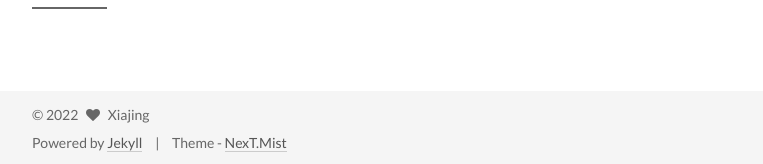
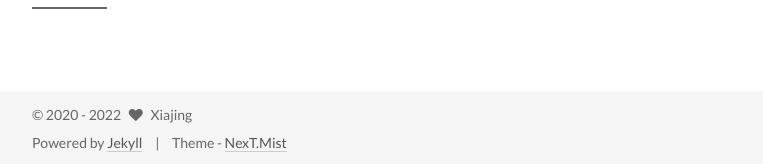
Before and after one commit to xiajing10/xiajing10.github.io, a Jekyll site: the page built from index.html, in a window 1280 px wide. Shown: the part 4749-4913 px from the top of the page, without its empty margins (258-1021 px from the left). Built offline with Jekyll 4.4.1, drawn with Linux system fonts in a browser that asks for light colours; the list of posts is cut into pages by our own code; comment, search, counter and statistics services are not loaded.

```diff
--- a/_config.yml
+++ b/_config.yml
@@ -87,7 +87,7 @@ keywords: ""
 rss:
 
 # Specify the date when the site was setup
-#since: 2017
+since: 2020
 
 # icon between year and author @Footer
 authoricon: heart
@@ -303,7 +303,7 @@ sidebar:
 scroll_to_more: true
 
 # Automatically saving scroll position on each post/page in cookies.
-save_scroll: enable
+save_scroll: false
 
 # Automatically excerpt description in homepage as preamble text.
 excerpt_description: true
```
